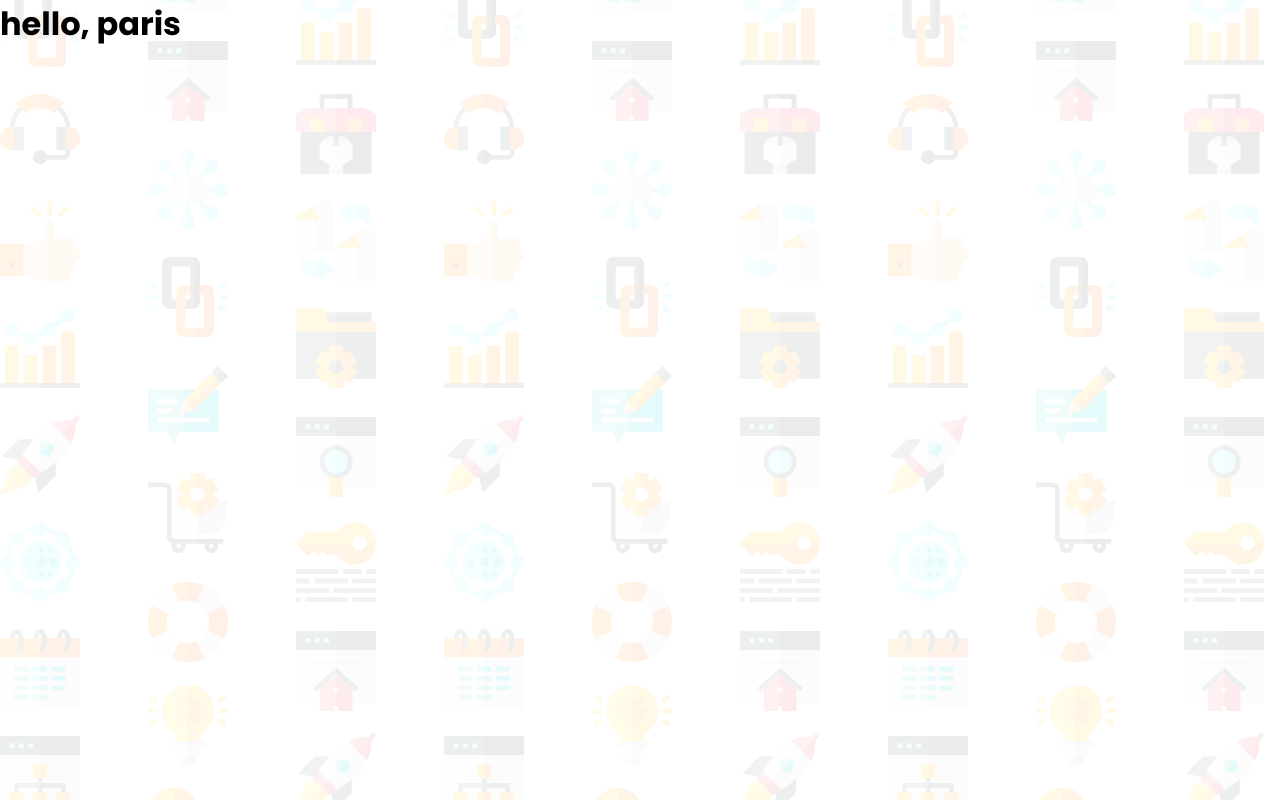
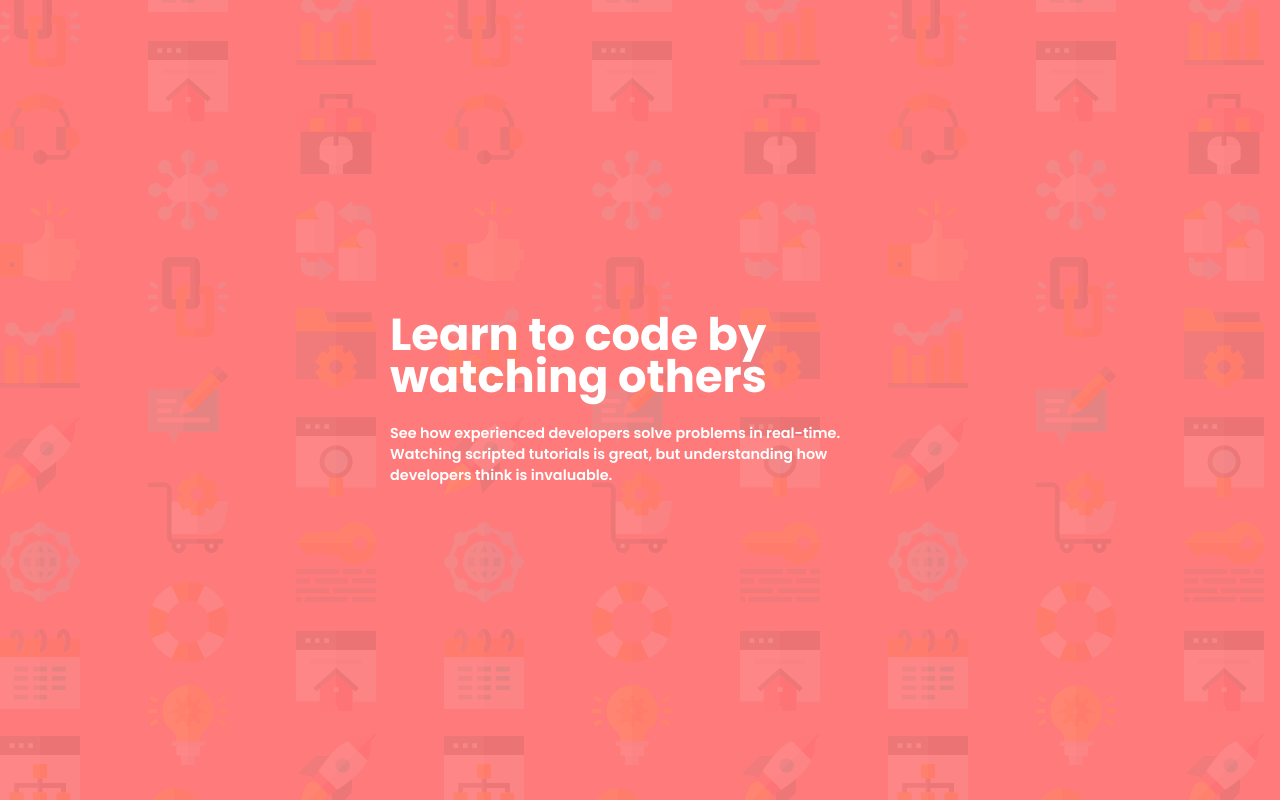
Before and after one commit to kdumagalhaes/signup-form-reactjs, a React (Create React App) app: page / in a window 1280 px wide. Built offline with nearby package versions, Linux system fonts and the light colour scheme.

Commit message:
create CTA component

```diff
--- a/src/App.js
+++ b/src/App.js
@@ -1,10 +1,11 @@
 import React from 'react';
 import { Reset } from './styles/reset';
+import CTA from './components/CTA/CTA'
 
 function App() {
   return (
     <div>
-      <h1>hello, paris</h1>
+      <CTA/>
       <Reset />
     </div>
   );
--- /dev/null
+++ b/src/components/CTA/CTA.js
@@ -0,0 +1,17 @@
+import React from 'react';
+import { CTADiv } from './CTAStyles';
+
+const CTA = () => {
+  return (
+    <CTADiv>
+      <h1>Learn to code by watching others</h1>
+      <p>
+        See how experienced developers solve problems in real-time. Watching
+        scripted tutorials is great, but understanding how developers think is
+        invaluable.
+      </p>
+    </CTADiv>
+  );
+};
+
+export default CTA;
--- /dev/null
+++ b/src/components/CTA/CTAStyles.js
@@ -0,0 +1,25 @@
+import styled from 'styled-components';
+
+export const CTADiv = styled.div`
+  width: 100%;
+  margin: 20px;
+
+  h1,
+  p {
+    width: 100%;
+    color: #fff;
+  }
+
+  h1 {
+    font-size: 2.8rem;
+    max-width: 450px;
+    line-height: 42px;
+    margin-bottom: 25px;
+  }
+
+  p {
+    font-weight: 600;
+    font-size: 0.9rem;
+    max-width: 500px;
+  }
+`;
--- a/src/styles/reset.js
+++ b/src/styles/reset.js
@@ -8,12 +8,20 @@ export const Reset = createGlobalStyle`
     box-sizing: border-box;
     outline: none;
 }
+
+body {
+    height: 100vh;
+    display: flex;
+    align-items: center;
+    justify-content: center;
+}
 body, input, button, textarea {
     text-rendering: optimizeLegibility !important;
         -webkit-font-smoothing: antialiased !important;
         font-family: 'Poppins', sans-serif;
         font-size: 16px;
         background-image: url(${BigBG});
+        background-color: hsl(0, 100%, 74%);
     }
 button {
     cursor: pointer;
--- a/src/styles/theme.js
+++ b/src/styles/theme.js
@@ -2,7 +2,7 @@ export default {
     title: 'main',
 
     colors: {
-        color1: 'hsl(0, 100%, 74%) ',
+        color1: 'hsl(0, 100%, 74%)',
         color2: 'hsl(154, 59%, 51%)',
         color3: 'hsl(248, 32%, 49%)',
         color4: 'hsl(249, 10%, 26%) ',
```
